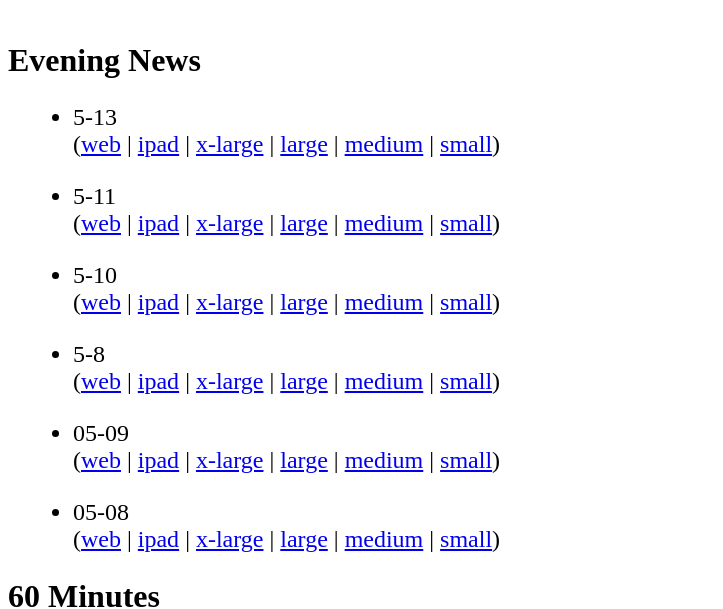
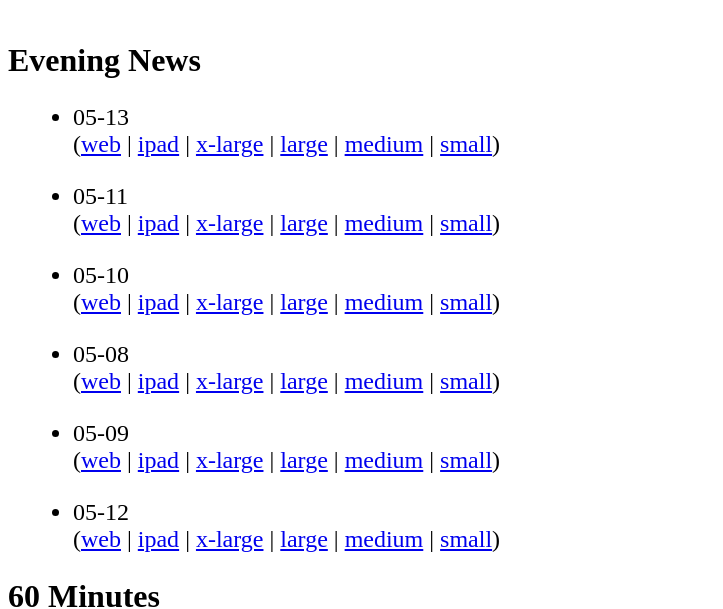
Before and after one commit to jkutner/cbsfeed, a Jekyll site: the page built from index.html, in a window 1280 px wide. Shown: the part 243-852 px from the top of the page, without its empty margins (0-723 px from the left). Built offline with Jekyll 4.4.1, drawn with Linux system fonts in a browser that asks for light colours; nearby versions of some CDN libraries.

Commit message:
Updating with latest episdoes

```diff
--- a/_data/evening_news.yml
+++ b/_data/evening_news.yml
@@ -1,5 +1,5 @@
 ---
-- title: 5-13
+- title: 05-13
   links:
     orig: /videos/513-markets-surge-past-milestones-despite-weak-economy-medal-of-honor-recipient-shares-harrowing-tale-of-heroism/
     ipad: ipad-streaming.cbsnews.com/media/mpx/2014/05/13/255233091977/EN_051314_FULL_phone.m3u8
@@ -7,8 +7,8 @@
     mp4_740: ''
     mp4_796: ''
     mp4_1296: ''
-  date: 5-13
-- title: 5-11
+  date: 05-13
+- title: 05-11
   links:
     orig: /videos/511-violent-tornado-destroys-homes-buildings-in-missouri-town-singer-ben-harper-teams-up-with-mom/
     ipad: ''
@@ -16,8 +16,8 @@
     mp4_740: ''
     mp4_796: ''
     mp4_1296: ''
-  date: 5-11
-- title: 5-10
+  date: 05-11
+- title: 05-10
   links:
     orig: /videos/510-outrage-grows-in-nigeria-over-abducted-schoolgirls-young-musicians-gather-for-master-class-with-jazz-great/
     ipad: ''
@@ -25,8 +25,8 @@
     mp4_740: ''
     mp4_796: ''
     mp4_1296: ''
-  date: 5-10
-- title: 5-8
+  date: 05-10
+- title: 05-08
   links:
     orig: /videos/58-va-medical-centers-to-undergo-face-to-face-audits-thompson-trio-honors-rich-family-history-through-lacrosse/
     ipad: ''
@@ -34,7 +34,7 @@
     mp4_740: ''
     mp4_796: ''
     mp4_1296: ''
-  date: 5-8
+  date: 05-08
 - title: 05-09
   links:
     orig: /videos/5-9-businessman-richard-parsons-named-interim-clippers-ceo-son-travels-to-amazon-jungle-to-reconnect-with-mother/
@@ -44,12 +44,12 @@
     mp4_796: media\/2014\/05\/10\/251731523761\/EN_FULL_0509_796.mp4
     mp4_1296: media\/2014\/05\/10\/251731523761\/EN_FULL_0509_1296.mp4
   date: 05-09
-- title: 05-08
+- title: 05-12
   links:
-    orig: /videos/5-8-va-medical-centers-to-undergo-face-to-face-audits-thompson-trio-honors-rich-family-history-through-lacrosse/
-    ipad: ipad-streaming.cbsnews.com/media/mpx/2014/05/08/250637891617/EN_050814_Full_500/EN_050814_Full_500.m3u8
+    orig: /videos/512-u-s-spyplanes-aid-in-nigerian-schoolgirl-search-washington-monument-retakes-its-place-as-a-living-classroom/
+    ipad: ipad-streaming.cbsnews.com/media/mpx/2014/05/12/254275139835/EN_051214_Full_500/EN_051214_Full_500.m3u8
     mp4_240: ''
     mp4_740: ''
     mp4_796: ''
     mp4_1296: ''
-  date: 05-08
+  date: 05-12
```
